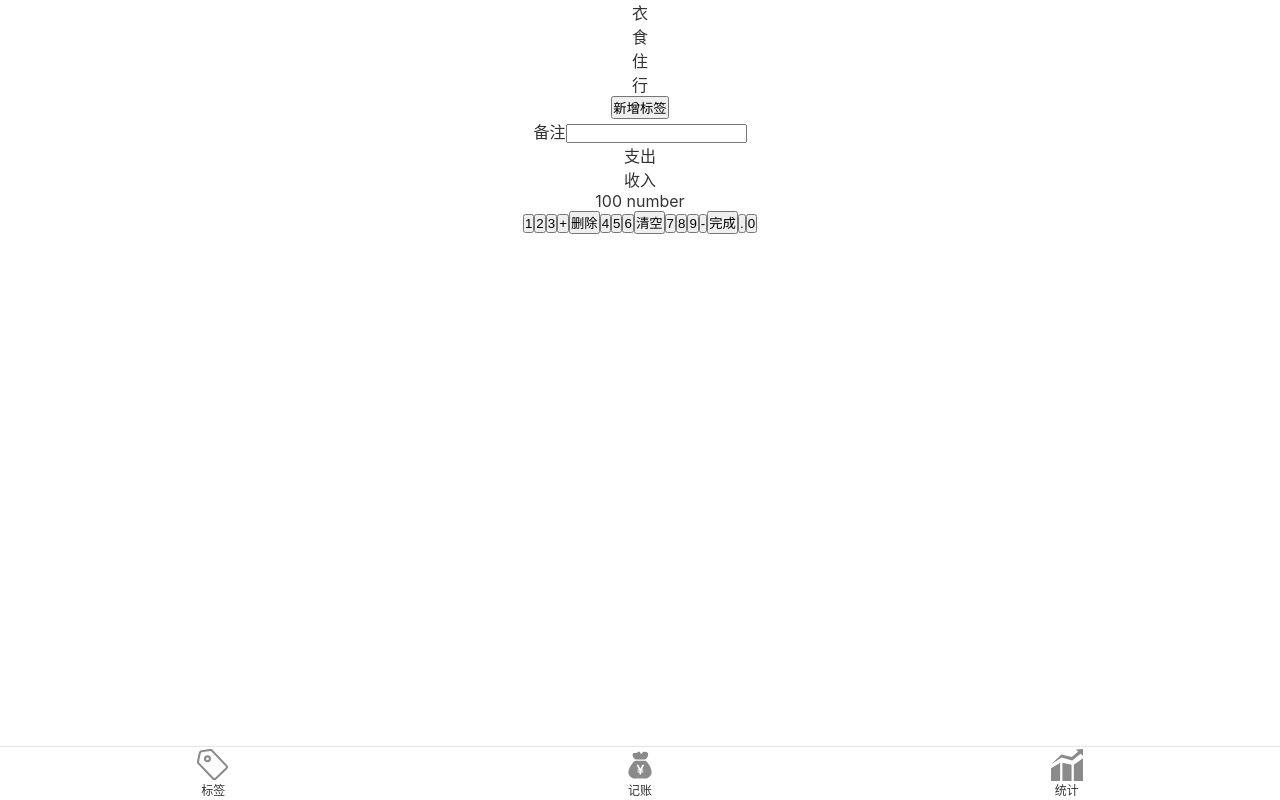
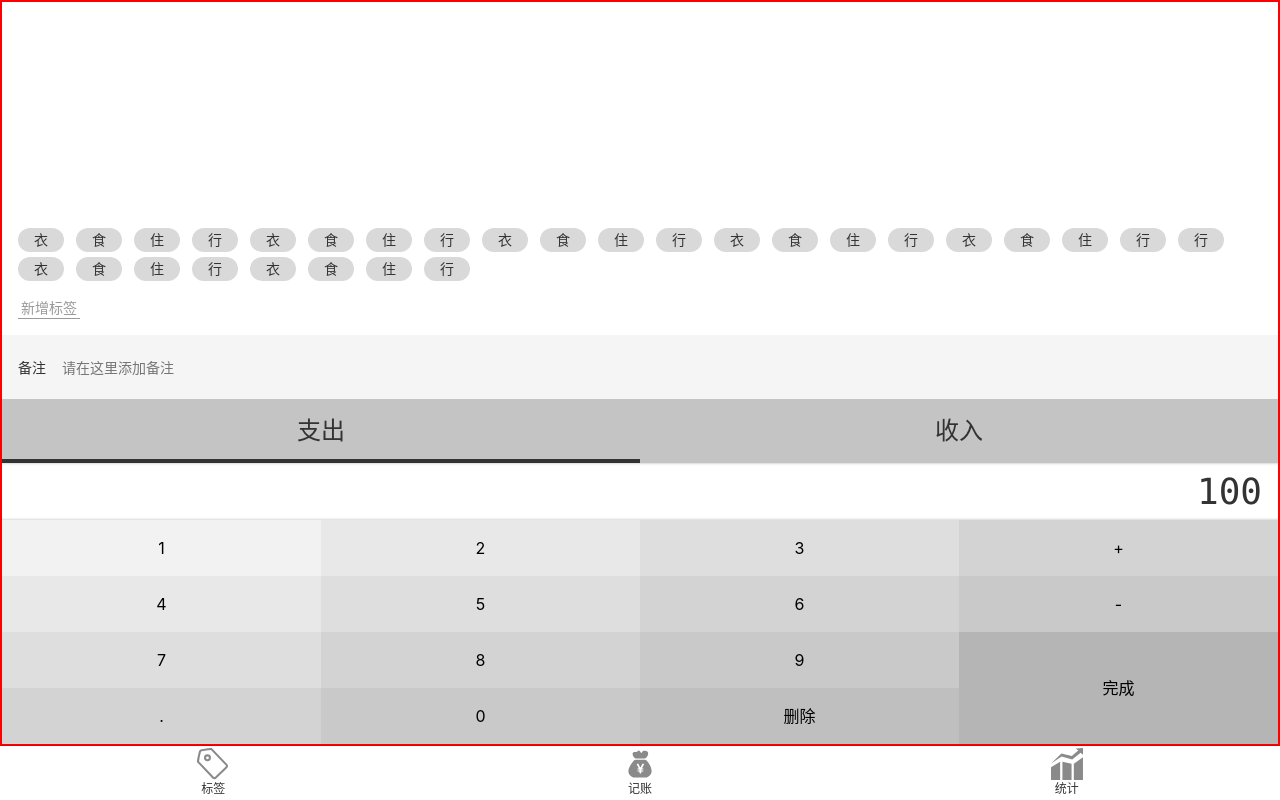
Before and after one commit to quasar1533/vue-morney-1, a Vue app: page /#/ in a window 1280 px wide. Built offline with nearby package versions, Linux system fonts and the light colour scheme.

Commit message:
完成了money组件css的编写

```diff
--- a/src/App.vue
+++ b/src/App.vue
@@ -12,7 +12,8 @@
   font-family: $font-hei;
   -webkit-font-smoothing: antialiased;
   -moz-osx-font-smoothing: grayscale;
-  text-align: center;
   color: $color-black;
+  font-size: 16px;
+  line-height: 1.5;
 }
 </style>
--- a/src/assets/style/helper.scss
+++ b/src/assets/style/helper.scss
@@ -6,3 +6,12 @@ $font-song: Georgia, "Nimbus Roman No9 L", "Songti SC", "Noto Serif CJK SC", "So
 // color
 $color-black: #333333;
 $color-highlight-red: #f00;
+
+// placeholder  scss语法，将要用的选择器，复制到占位上。
+%clearFix {
+  &::after {
+    content: '';
+    display: block;
+    clear: both;
+  }
+}
--- a/src/assets/style/reset.scss
+++ b/src/assets/style/reset.scss
@@ -8,3 +8,21 @@ a {
   text-decoration: none;
   color: inherit;
 }
+
+ul, ol {
+  list-style: none;
+}
+
+button, input {
+  font: inherit; // 很重要的reset
+}
+
+:focus {
+  outline: none;
+}
+
+//.clearfix::after {  //专用于配合float使用
+//  content: "";
+//  display: block;
+//  clear: both;
+//}
--- a/src/components/LayoutNav.vue
+++ b/src/components/Layout.vue
@@ -1,6 +1,6 @@
 <template>
-  <div class="nav-wrapper">
-    <div class="content">
+  <div class="layout-wrapper" :class="classPrefix && `${classPrefix}-layout-wrapper`">
+    <div class="content" :class="classPrefix && `${classPrefix}-content`">
       <slot/>
     </div>
     <Nav/>
@@ -9,12 +9,13 @@
 
 <script lang="ts">
 export default {
-name: "LayoutNav"
-}
+  name: "Layout",
+  props: ["classPrefix"]
+};
 </script>
 
 <style lang="scss" scoped>
-.nav-wrapper {
+.layout-wrapper {
   display: flex;
   flex-direction: column;
   height: 100vh;
--- a/src/main.ts
+++ b/src/main.ts
@@ -4,14 +4,14 @@ import "./registerServiceWorker";
 import router from "./router";
 import store from "./store";
 import Nav from "@/components/Nav.vue";
-import LayoutNav from "@/components/LayoutNav.vue";
+import Layout from "@/components/Layout.vue";
 import Icon from "@/components/Icon.vue";
 
 
 Vue.config.productionTip = false;
 
 Vue.component("Nav", Nav);
-Vue.component("LayoutNav", LayoutNav);
+Vue.component("Layout", Layout);
 Vue.component("Icon", Icon);
 
 new Vue({
--- a/src/views/Labels.vue
+++ b/src/views/Labels.vue
@@ -1,7 +1,7 @@
 <template>
-  <LayoutNav>
+  <Layout>
     <p>Label.vue</p>
-  </LayoutNav>
+  </Layout>
 </template>
 
 <script lang="ts">
--- a/src/views/Money.vue
+++ b/src/views/Money.vue
@@ -1,52 +1,74 @@
 <template>
-  <LayoutNav>
+  <Layout class-prefix="money">
+    <div class="keypad">
+      <div class="output">100</div>
+      <div class="buttons">
+        <button>1</button>
+        <button>2</button>
+        <button>3</button>
+        <button>+</button>
+        <button>4</button>
+        <button>5</button>
+        <button>6</button>
+        <button>-</button>
+        <button>7</button>
+        <button>8</button>
+        <button>9</button>
+        <button class="ok">完成</button>
+        <button>.</button>
+        <button>0</button>
+        <button>删除</button>
+      </div>
+    </div>
+    <div>
+      <ul class="types">
+        <li class="selected">支出</li>
+        <li>收入</li>
+      </ul>
+    </div>
+    <div>
+      <label class="notes">
+        <span class="notes-name">备注</span>
+        <input type="text" placeholder="请在这里添加备注"/>
+      </label>
+    </div>
     <div class="tags">
+      <div class="new">
+        <button>新增标签</button>
+      </div>
       <ul class="current">
+        <li>衣</li>
+        <li>食</li>
+        <li>住</li>
+        <li>行</li>
+        <li>衣</li>
+        <li>食</li>
+        <li>住</li>
+        <li>行</li>
+        <li>衣</li>
+        <li>食</li>
+        <li>住</li>
+        <li>行</li>
+        <li>衣</li>
+        <li>食</li>
+        <li>住</li>
+        <li>行</li>
+        <li>衣</li>
+        <li>食</li>
+        <li>住</li>
+        <li>行</li>
+        <li>行</li>
+        <li>衣</li>
+        <li>食</li>
+        <li>住</li>
+        <li>行</li>
         <li>衣</li>
         <li>食</li>
         <li>住</li>
         <li>行</li>
       </ul>
     </div>
-    <div class="notes-wrapper">
-      <div class="new">
-        <button>新增标签</button>
-      </div>
-      <div class="notes">
-        <label>
-          <span class="notes-name">备注</span>
-          <input type="text"/>
-        </label>
-      </div>
-    </div>
-    <div class="type">
-      <ul class="types">
-        <li>支出</li>
-        <li>收入</li>
-      </ul>
-    </div>
-    <div class="keypad">
-      <div>100 number</div>
-      <div>
-        <button>1</button>
-        <button>2</button>
-        <button>3</button>
-        <button>+</button>
-        <button>删除</button>
-        <button>4</button>
-        <button>5</button>
-        <button>6</button>
-        <button>清空</button>
-        <button>7</button>
-        <button>8</button>
-        <button>9</button>
-        <button>-</button>
-        <button>完成</button>
-        <button>.</button>
-        <button>0</button>
-      </div>
-    </div>
-  </LayoutNav>
+  </Layout>
 </template>
 
 <script lang="ts">
@@ -55,6 +77,155 @@ export default {
 };
 </script>
 
+<style lang="scss">
+.money-layout-wrapper {
+}
+.money-content {
+  border: 2px solid red;
+  display: flex;
+  flex-direction: column-reverse;
+}
+</style>
 <style lang="scss" scoped>
+@import '~@/assets/style/helper.scss';
 
+.tags {
+  padding: 16px;
+  font-size: 14px;
+  display: flex;
+  flex-grow: 1;
+  flex-direction: column-reverse;
+
+  > .current {
+    display: flex;
+    flex-wrap: wrap;
+
+    > li {
+      background: #d9d9d9;
+      $h: 24px;
+      height: $h;
+      line-height: $h;
+      padding: 0 16px; // 比起指定宽度，最好用padding
+      margin-right: 12px;
+      margin-top: 5px;
+      border-radius: $h / 2;
+    }
+  }
+
+  > .new {
+    padding-top: 16px;
+
+    > button {
+      background: transparent;
+      border: none;
+      color: #999;
+      border-bottom: 1px solid;
+      padding: 0 3px;
+    }
+  }
+}
+
+.notes {
+  background: #f5f5f5;
+  font-size: 14px;
+  display: flex;
+  padding-left: 16px;
+  align-items: center;
+
+  .notes-name {
+    padding-right: 16px;
+  }
+
+  input {
+    height: 64px;
+    flex-grow: 1;
+    border: none;
+    background: transparent;
+  }
+}
+
+.types {
+  background: #c4c4c4;
+  display: flex;
+  font-size: 24px;
+
+  li {
+    height: 64px;
+    width: 50%;
+    display: flex;
+    justify-content: center;
+    align-items: center;
+    position: relative;
+
+    &.selected {
+      &::after {
+        content: '';
+        position: absolute;
+        width: 100%;
+        height: 4px;
+        background: $color-black;
+        bottom: 0;
+        left: 0;
+      }
+    }
+  }
+}
+
+.keypad {
+  > .output {
+    line-height: 1.25;
+    padding: 6px 16px;
+    font-size: 36px;
+    font-family: Consolas, monospace;
+    text-align: right;
+    box-shadow: inset 0 -3px 3px -3px rgba(0, 0, 0, 0.3),
+                inset 0 3px 3px -3px rgba(0, 0, 0, 0.3)      ;
+  }
+
+  > .buttons {
+    @extend %clearFix;
+
+    > button {
+      width: 25%;
+      height: 56px;
+      float: left;
+      background: transparent;
+      border: none;
+      $bg: #f2f2f2;
+
+      &:nth-child(1) {
+        background: $bg;
+      }
+
+      &:nth-child(2), &:nth-child(5) {
+        background: darken($bg, 4%);
+      }
+
+      &:nth-child(3), &:nth-child(6), &:nth-child(9) {
+        background: darken($bg, 4*2%);
+      }
+
+      &:nth-child(4), &:nth-child(7), &:nth-child(10), &:nth-child(13) {
+        background: darken($bg, 4*3%);
+      }
+
+      &:nth-child(8), &:nth-child(11), &:nth-child(14) {
+        background: darken($bg, 4*4%);
+      }
+
+      &:nth-child(15) {
+        background: darken($bg, 4*5%);
+      }
+
+      &:nth-child(12) {
+        background: darken($bg, 4*6%);
+      }
+
+      &.ok {
+        height: 56*2px;
+        float: right;
+      }
+    }
+  }
+}
 </style>
--- a/src/views/Statistics.vue
+++ b/src/views/Statistics.vue
@@ -1,7 +1,7 @@
 <template>
-  <LayoutNav>
+  <Layout>
     <p>Statistics.vue</p>
-  </LayoutNav>
+  </Layout>
 </template>
 
 <script lang="ts">
```
Also changed, not shown: learn-md/learn-v2.md (+29 -0 lines), src/assets/icons/backspace.svg (added).
